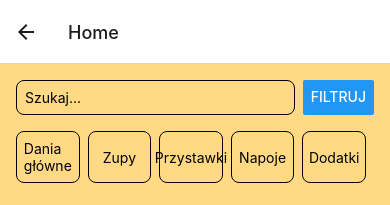
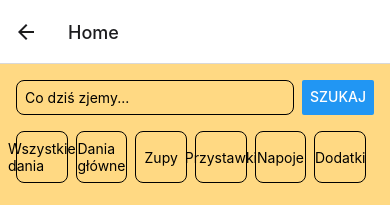
Before and after one commit to PiotrKopec10/FrontToTable, a React Native app: screen /Home in a window 390 px wide. Shown: the top 205 px of the page. Built offline with nearby package versions, Linux system fonts and the light colour scheme.

Commit message:
HomePage OGARNIETY

```diff
--- a/HomePage.js
+++ b/HomePage.js
@@ -10,7 +10,7 @@ const HomePage = ({ navigation }) => {
     { id: '1', name: 'Danie 1', category: 'Dania główne', image: require('./photo/burger.png'), price: 15.99 },
     { id: '2', name: 'Danie 2', category: 'Zupy', image: require('./photo/pepperoni-pizza.png'), price: 12.99 },
     { id: '3', name: 'Danie 3', category: 'Przystawki', image: require('./photo/pita.png'), price: 9.99 },
-    { id: '3', name: 'Danie 3', category: 'Dodatki', image: require('./photo/pita.png'), price: 9.99 },
+    { id: '4', name: 'Danie 4', category: 'Dodatki', image: require('./photo/pita.png'), price: 8.99 },
     // Dodaj więcej pozycji menu
   ];
 
@@ -39,7 +39,11 @@ const HomePage = ({ navigation }) => {
   );
 
   const handleCategoryPress = (category) => {
-    setSelectedCategory(selectedCategory === category ? null : category);
+    if (category === 'Wszystkie dania') {
+      setSelectedCategory(null);
+    } else {
+      setSelectedCategory(selectedCategory === category ? null : category);
+    }
   };
 
   return (
@@ -47,13 +51,14 @@ const HomePage = ({ navigation }) => {
       <View style={HomePageStyles.searchContainer}>
         <TextInput
           style={HomePageStyles.searchInput}
-          placeholder="Szukaj..."
+          placeholder="Co dziś zjemy..."
           onChangeText={(text) => setSearchQuery(text)}
           value={searchQuery}
         />
-        <Button title="Filtruj" onPress={() => console.log('Implementuj filtrowanie')} />
+        <Button title="Szukaj" onPress={() => console.log('Implementuj filtrowanie')} />
       </View>
       <View style={HomePageStyles.categoriesContainer}>
+        {renderCategoryButton('Wszystkie dania')}
         {renderCategoryButton('Dania główne')}
         {renderCategoryButton('Zupy')}
         {renderCategoryButton('Przystawki')}
```
